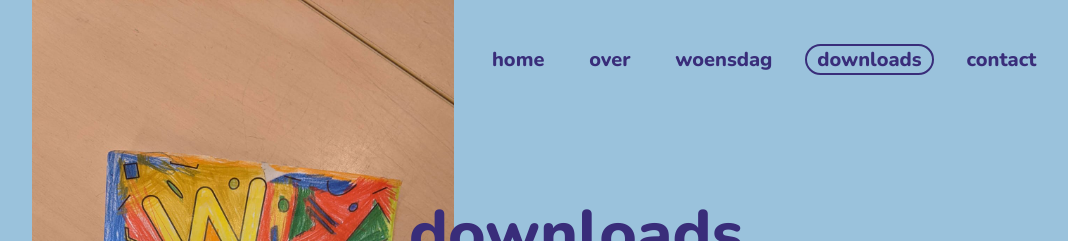
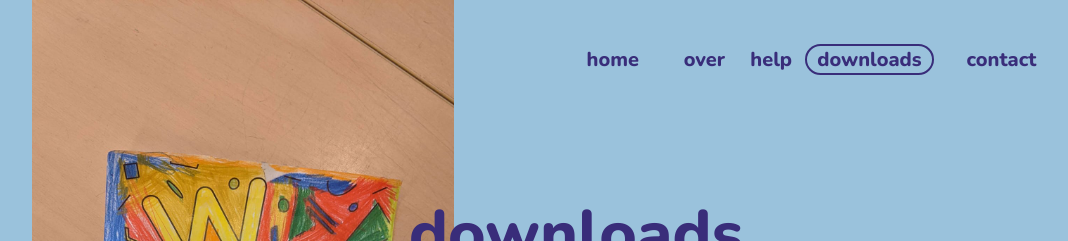
Before and after one commit to holleboom/langliefleren, a Jekyll site: the page built from downloads/index.md, in a window 1280 px wide. Shown: the top 241 px of the page, without its empty margins (64-1132 px from the left). Built offline with Jekyll 4.4.1, drawn with Linux system fonts in a browser that asks for light colours.

Commit message:
no message

```diff
--- a/_includes/navigation.html
+++ b/_includes/navigation.html
@@ -3,7 +3,7 @@
     {% for entry in site.data.navigation %}
         {% assign sublinks = entry.sublinks %}
         {% if sublinks %}
-		<li class="{% if {{ entry.url }} == page.url %}current{% endif %} {{entry.url | remove: '/'}}">
+			<li class="{{entry.url | remove: '/'}} {% if {{ entry.url }} == page.url %}current{% endif %}">
 				<a href="{{ site.baseurl }}{{ entry.url }}">{{ entry.title }}</a>
 				<ul>
 					{% for sublink in sublinks %}
@@ -12,8 +12,13 @@
 				</ul>
 			</li>
         {% else %}
-		<li class="{% if entry.url == page.url %}current{% endif %} {{entry.url | remove: '/'}}">
-			<a href="{{ site.baseurl }}{{ entry.url }}">{{ entry.title }}</a></li>
+			{% if entry.title == 'woensdag' %}
+				HELP
+			{% else %}
+				<li class="{{entry.url | remove: '/'}} {% if entry.url == page.url %}current{% endif %}">
+					<a href="{{ site.baseurl }}{{ entry.url }}">{{ entry.title }}</a>
+				</li>
+			{% endif %}
         {% endif %}
     {% endfor %}
     </ul>
```
Lines whose indentation alone changed are shown as unchanged.
